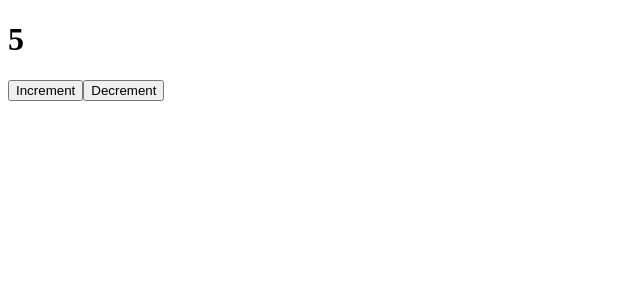
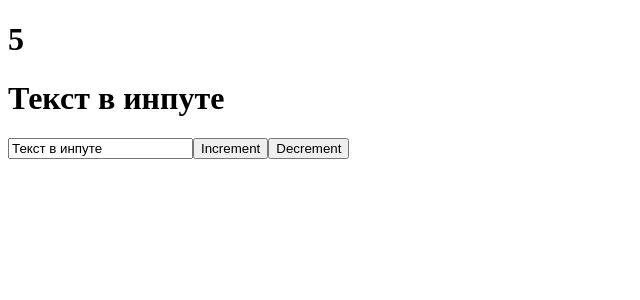
Before and after one commit to Nikita-s-training-workshop/react-repo, a React (Create React App) app: page / in a window 1280 px wide. Shown: the top 300 px of the page, without its empty margins (0-640 px from the left). Built offline with nearby package versions, Linux system fonts and the light colour scheme.

Commit message:
I studied the managed inputs

```diff
--- a/src/App.js
+++ b/src/App.js
@@ -2,6 +2,7 @@
 
 function App() {
   const [likes, setLikes] = useState(5)
+  const [value, setValue] = useState("Текст в инпуте")
 
   function increment () {
     setLikes(likes + 1)
@@ -16,6 +17,12 @@
   return (
     <div className="App">
       <h1>{likes}</h1>
+      <h1>{value}</h1>
+      <input
+        type = "text"
+        value={value}
+        onChange={event => setValue(event.target.value)}
+      />
       <button onClick={increment}>Increment</button>
       <button onClick={decrement}>Decrement</button>
     </div>
```
